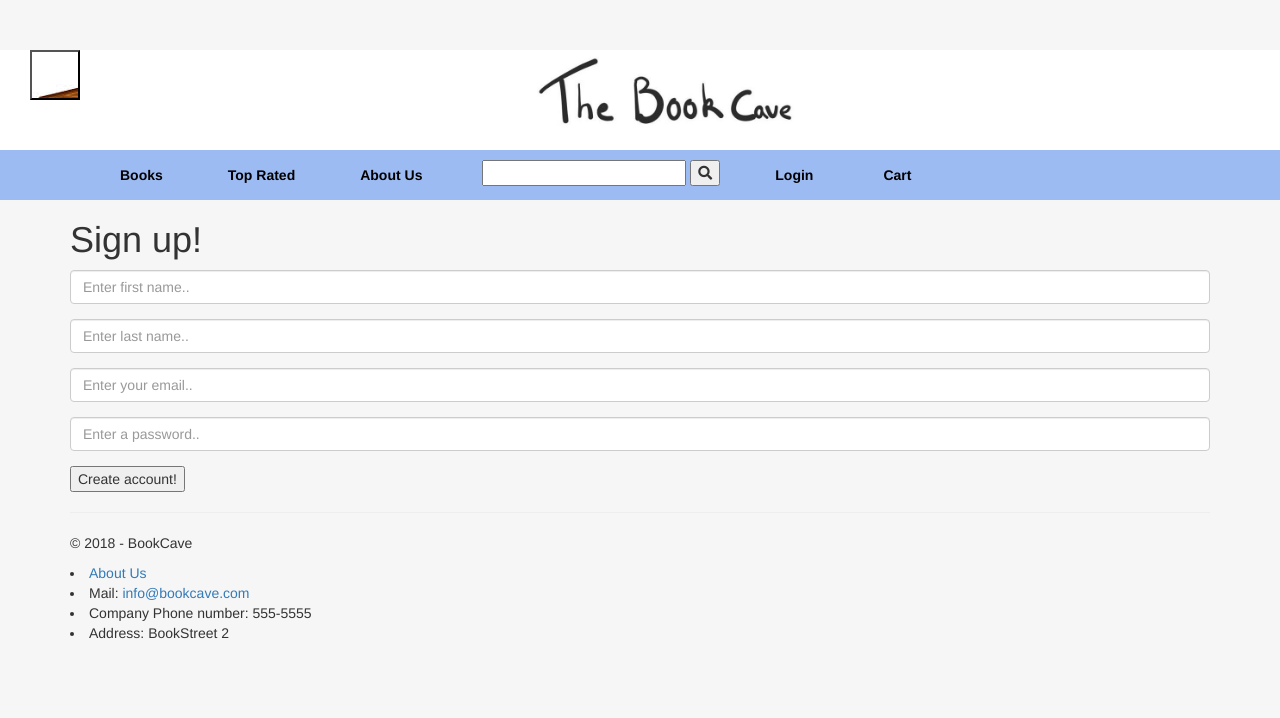
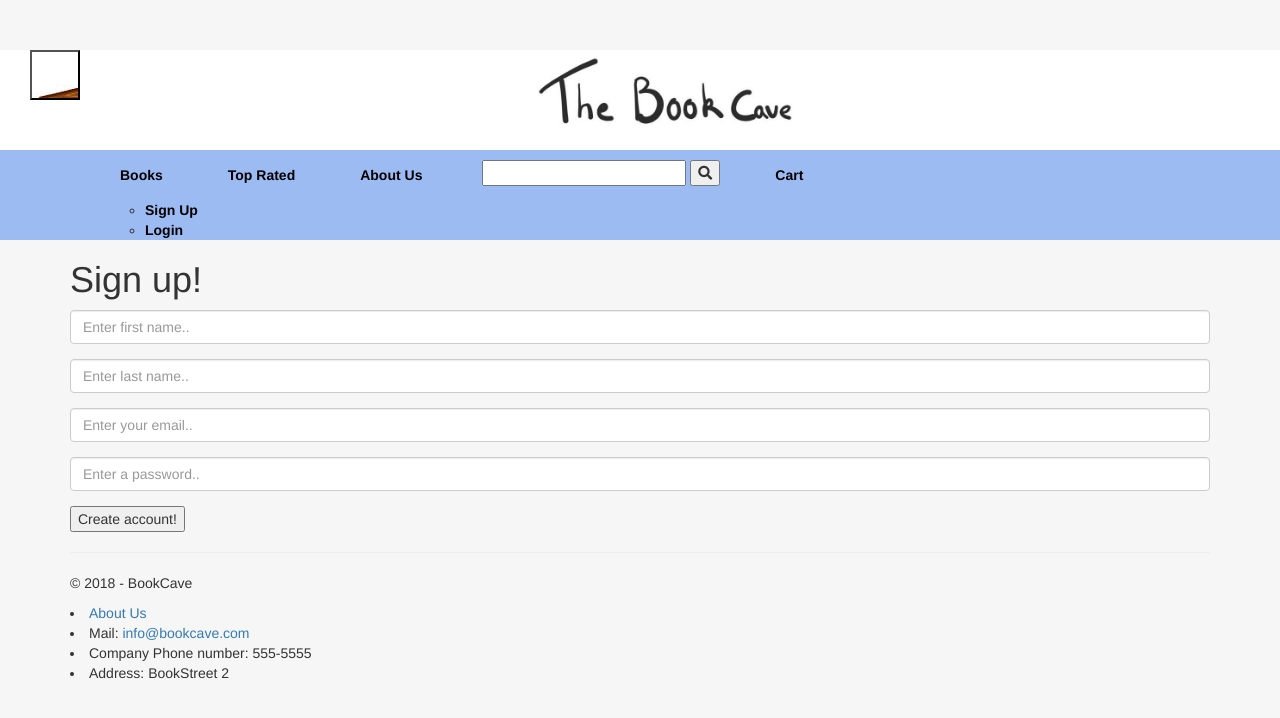
Before and after one commit to JohannHinrik/BookCave, an ASP.NET Core app: page /Account/SignUp in a window 1280 px wide. Shown: the top 718 px of the page. Run offline with ASP.NET Core 8, Linux system fonts and the light colour scheme; the project's own start-up code is not run, and a stand-in starts its controllers and pages; some libraries are stand-ins or nearby versions.

Commit message:
sign up and sing in views working

```diff
--- a/Controllers/AccountController.cs
+++ b/Controllers/AccountController.cs
@@ -62,6 +62,7 @@
         {
             return View();
         }
+
         [HttpPost]
         [ValidateAntiForgeryToken]
         //The views returned when the user signs in.
@@ -79,6 +80,7 @@
             //If not return the view
             return View();
         }
+
         [HttpPost]
         [ValidateAntiForgeryToken]
         //Views when the user signs out.
--- a/Startup.cs
+++ b/Startup.cs
@@ -39,6 +39,9 @@
                 //Password settings for users.
                 //Require a specific passwords length.
                 config.Password.RequiredLength = 6;
+                config.Password.RequireDigit = true;
+                config.Password.RequireUppercase = false;
+                config.Password.RequireNonAlphanumeric = false;
             });
 
             services.ConfigureApplicationCookie(options =>
--- a/Views/Shared/_Layout.cshtml
+++ b/Views/Shared/_Layout.cshtml
@@ -52,10 +52,11 @@
                                 @Html.TextBox("search")
                                 <button type="submit" id="search-button" value="search"><i class="fas fa-search"></i></button>
                             }
-                    </div>
+                        </div>
                     </li>
-                    <li id="login"><a asp-area="" asp-controller="Home" asp-action="Contact">Login</a></li>
                     <li id="cart"><a asp-area="" asp-controller="Home" asp-action="Contact">Cart</a></li>
+                <!--The login button for the navigation bar-->
+                @await Html.PartialAsync("_LoginPartial")
                 </ul>
             </div>
         </div>
--- /dev/null
+++ b/Views/Shared/_LoginPartial.cshtml
@@ -0,0 +1,35 @@
+@using Microsoft.AspNetCore.Identity
+@using System.Security.Claims
+@using BookCave.Models
+@inject SignInManager<ApplicationUser> SignInManager
+
+@{
+    //Getting the claim for the name
+    var claim = ((ClaimsIdentity) User.Identity).Claims.FirstOrDefault(c => c.Type == "Name")?.Value;
+}
+
+@if (SignInManager.IsSignedIn(User))
+{
+    <form asp-action="LogOut" asp-controller="Account" method="POST">
+        <ul class="navigationBarAccountBtnRight">
+            <li>
+                //The user's name shown in the vaigation bar
+                <button class="navigationBtnLink">@claim</button>
+            </li>
+            <li>
+                <button type="submit" class="navigationBtnLink">Log out</button>
+            </li>
+        </ul>
+    </form>
+}
+else
+{
+    <ul class="navigationBarAccountBtnRight">
+        <li>
+            <a asp-area="" asp-controller="Account" asp-action="SignUp">Sign Up</a>
+        </li>
+        <li>
+            <a asp-area="" asp-controller="Account" asp-action="Login">Login</a>
+        </li>
+    </ul>
+}
```
